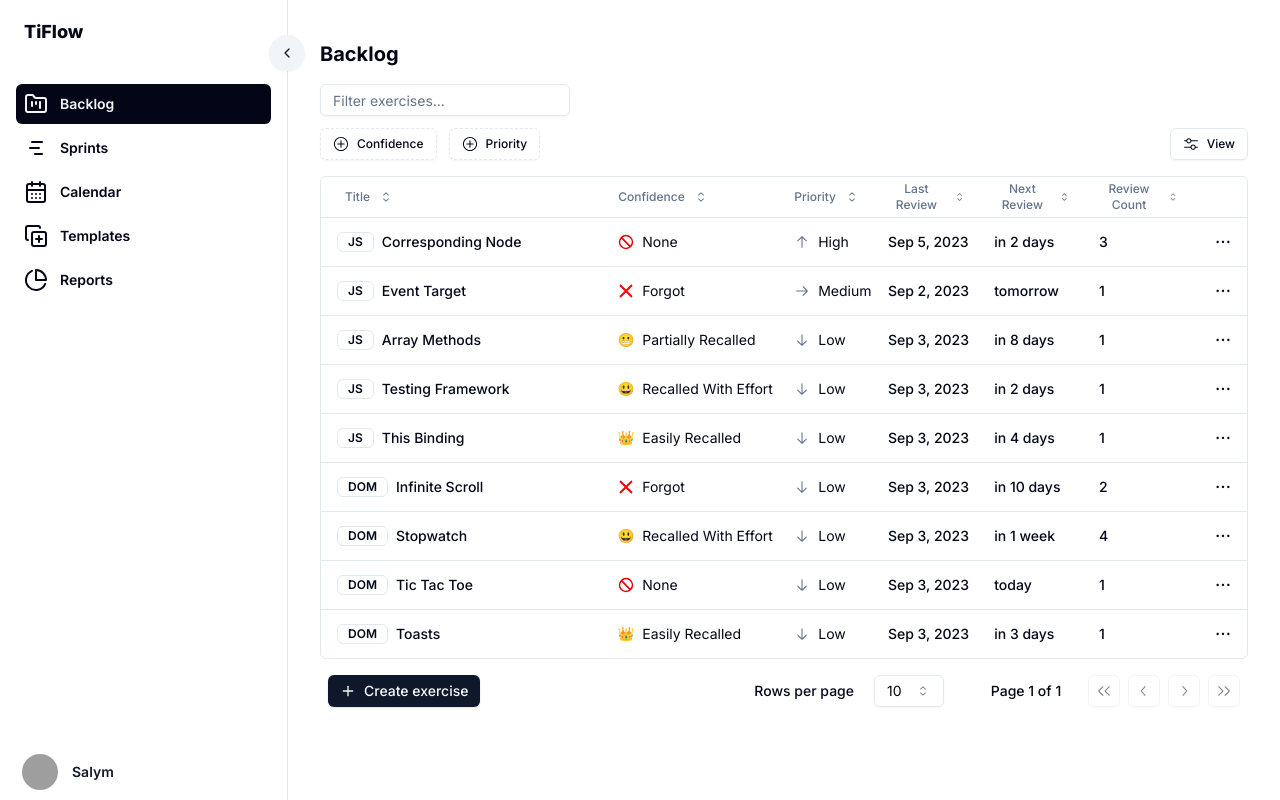
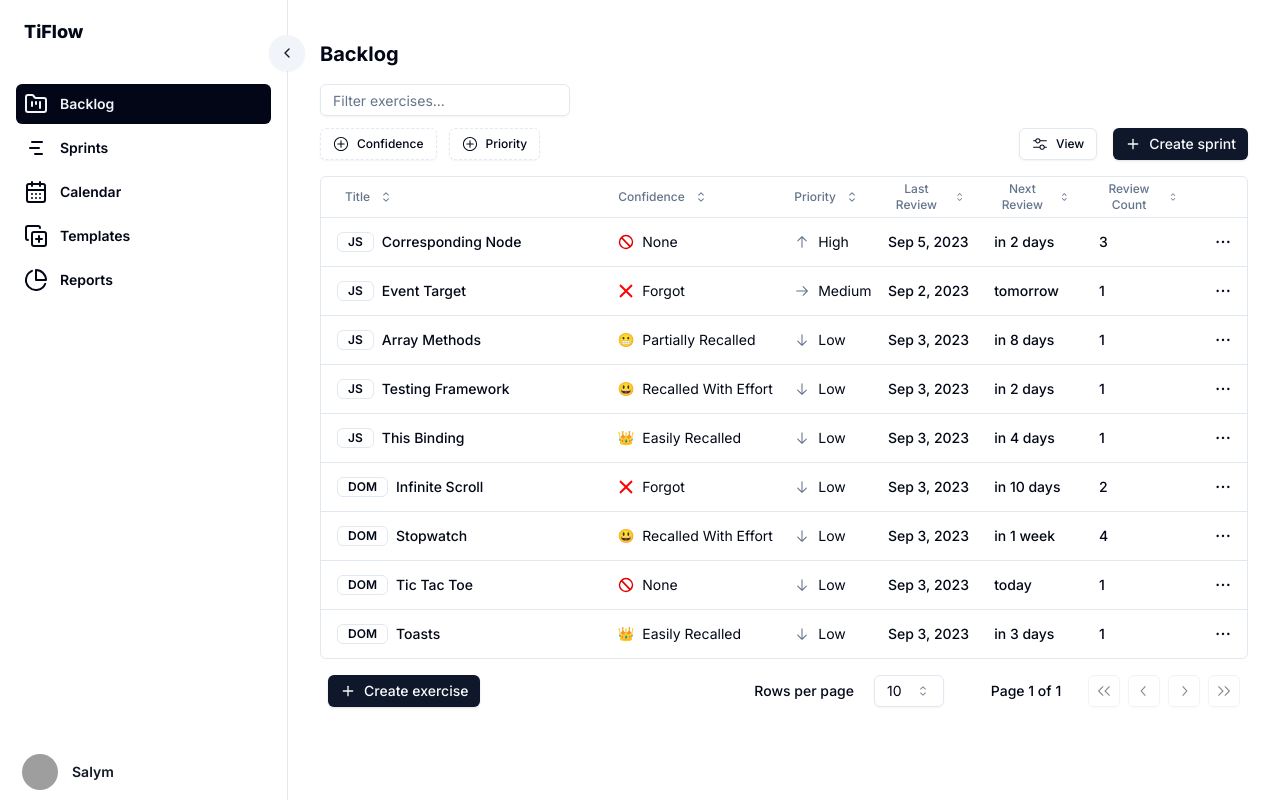
Before and after one commit to salymk/InterviewFlow, a Next.js app: page / in a window 1280 px wide. Built offline with nearby package versions, Linux system fonts and the light colour scheme; grey boxes are pictures that could not be loaded.

Commit message:
feat: add actionButton prop to data tool bar

```diff
--- a/components/data-table.tsx
+++ b/components/data-table.tsx
@@ -28,6 +28,8 @@ import {
 import { DataTablePagination } from "../components/data-table-pagination";
 import { DataTableToolbar } from "../components/data-table-toolbar";
 import { Toaster } from "./ui/toaster";
+import { Button } from "./ui/button";
+import { Plus } from "lucide-react";
 
 interface DataTableProps<TData, TValue> {
   columns: ColumnDef<TData, TValue>[];
@@ -70,7 +72,15 @@ export function DataTable<TData, TValue>({
 
   return (
     <div className="space-y-4">
-      <DataTableToolbar table={table} />
+      <DataTableToolbar
+        table={table}
+        actionButton={
+          <Button variant="default" className="h-8 px-3">
+            <Plus className="mr-2 h-4 w-4" />
+            Create sprint
+          </Button>
+        }
+      />
       <div className="rounded-md border">
         <Table>
           <TableHeader>
```
